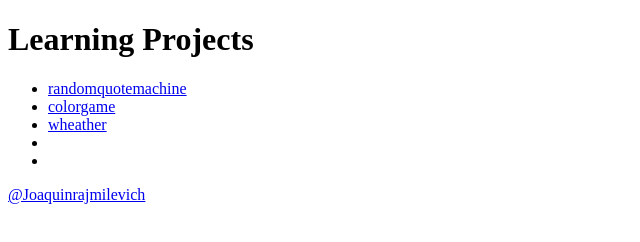
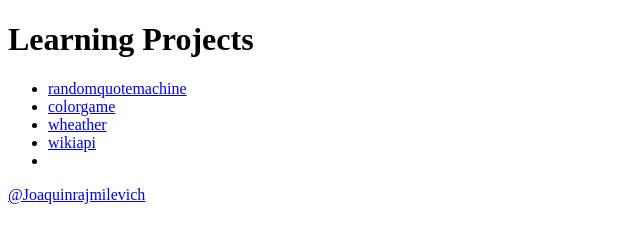
Before and after one commit to joaquinrajmilevich/LearningProject, a plain HTML site: page index.html in a window 1280 px wide. Shown: the full height of the page, 0-640 px from the left. Drawn offline with Linux system fonts and the light colour scheme.

Commit message:
add wikiapi to initial index.html

```diff
--- a/index.html
+++ b/index.html
@@ -12,7 +12,7 @@
     <li><a href="randomquotemachine/rqm.html">randomquotemachine</a></li>
     <li><a href="Colorgame/colorgame.html">colorgame</a></li>
     <li><a href="Weather/index.html">wheather</a></li>
-    <li><a href=""></a></li>
+    <li><a href="wikiapi/index.html">wikiapi</a></li>
     <li><a href=""></a></li>
 </ul>
 <a href="https://github.com/Joaquinrajmilevich">@Joaquinrajmilevich</a>
```
